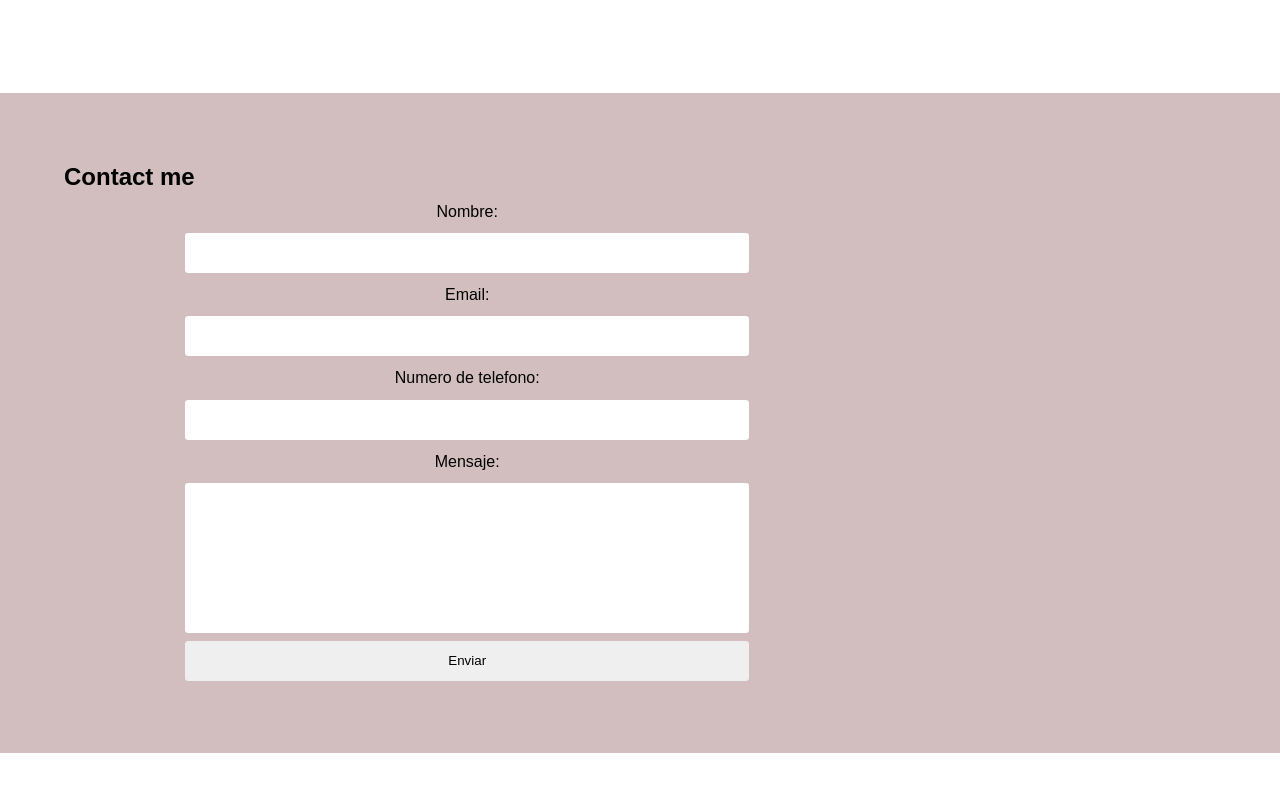
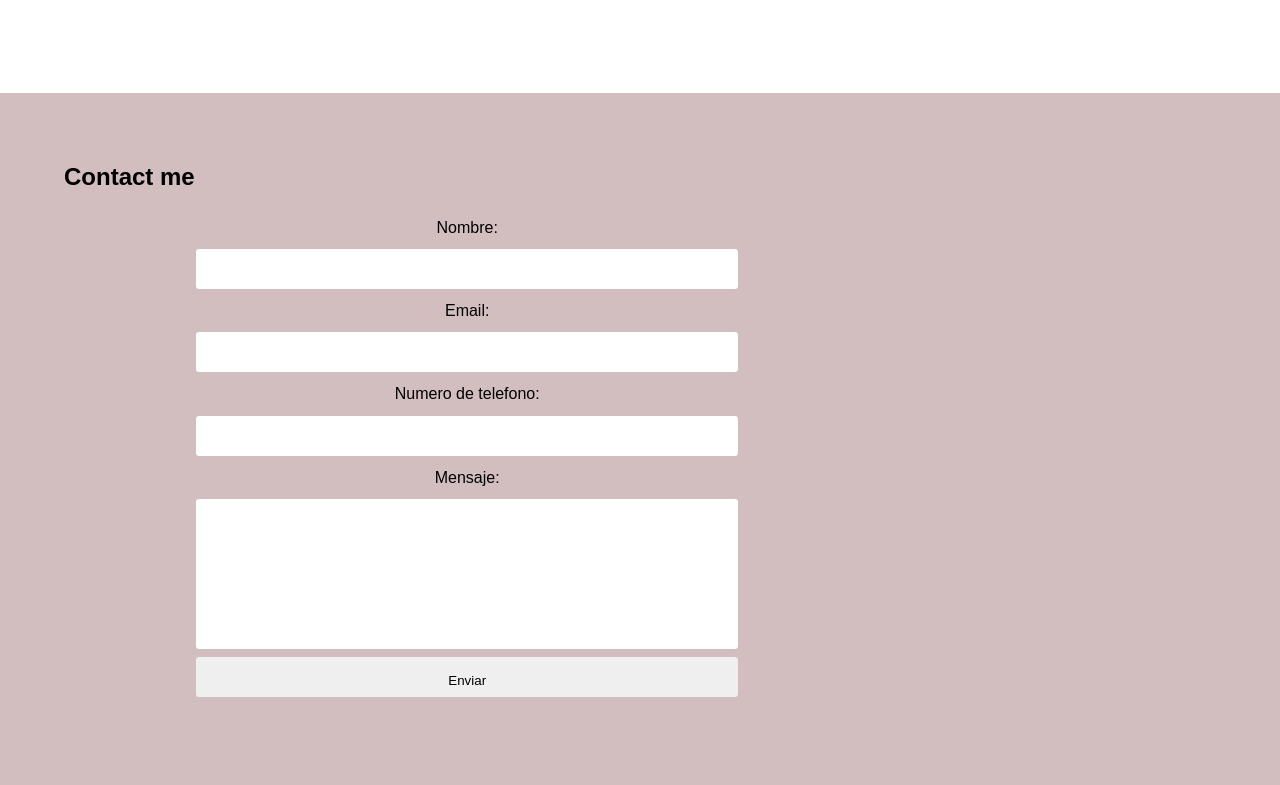
Before and after one commit to MarioEduardoAlvarezTorres/portfolio-frontend, a plain HTML site: page index.html in a window 1280 px wide. Shown: the part 1917-2702 px from the top of the page. Before the commit the page ends 2670 px from the top, so only its background shows below. Drawn offline with Linux system fonts and the light colour scheme; no server answers.

Commit message:
padding in input form

```diff
--- a/css/style.css
+++ b/css/style.css
@@ -390,6 +390,12 @@ body {
     flex-direction: column;
     align-items: center;
     align-content: center;
+    background-color: var(--rosa-fuerte);
+    padding: 1rem;
+}
+
+#contact #wrapper .contact-form {
+    background-color: var(--blanco);
 }
 
 #contact #wrapper .contact-form form>* {
@@ -402,6 +408,7 @@ body {
     width: 70%;
     height: 2.5rem;
     border-radius: 0.2rem;
+    padding: 1rem;
 }
 
 #contact #wrapper .contact-form textarea {
```
